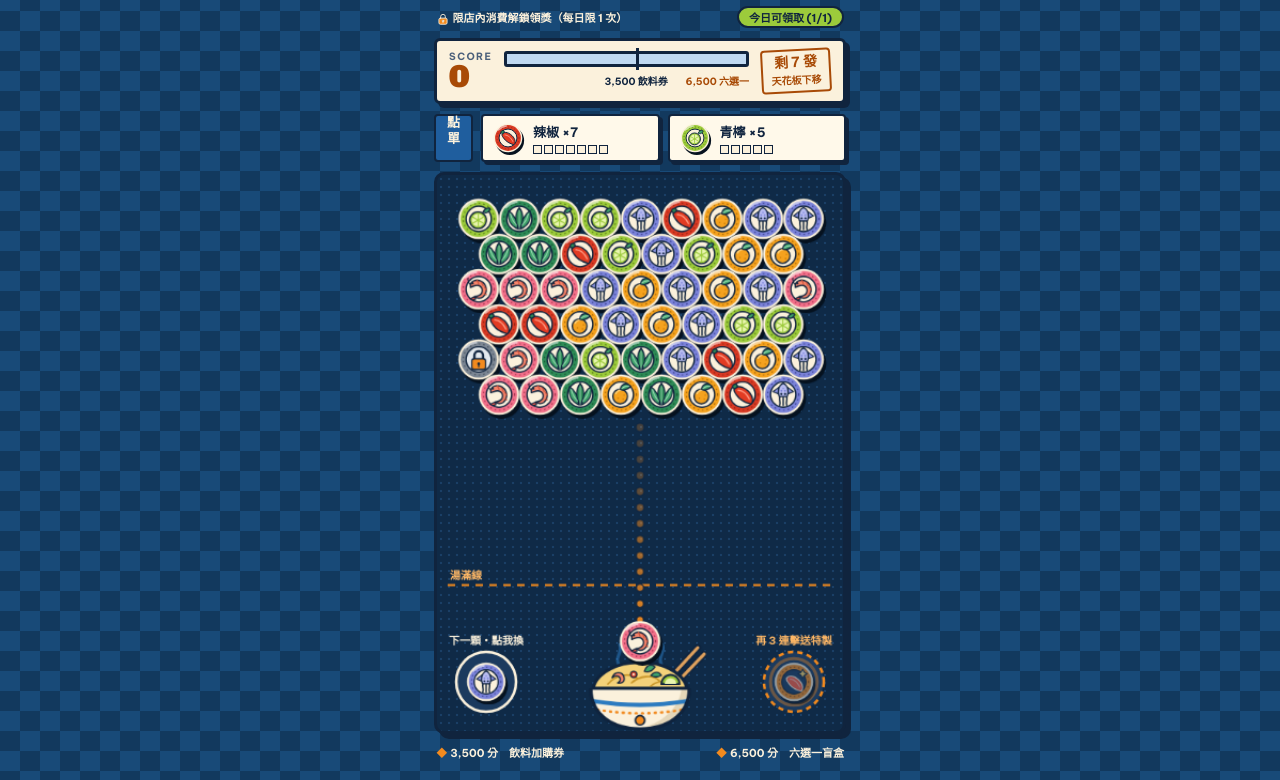
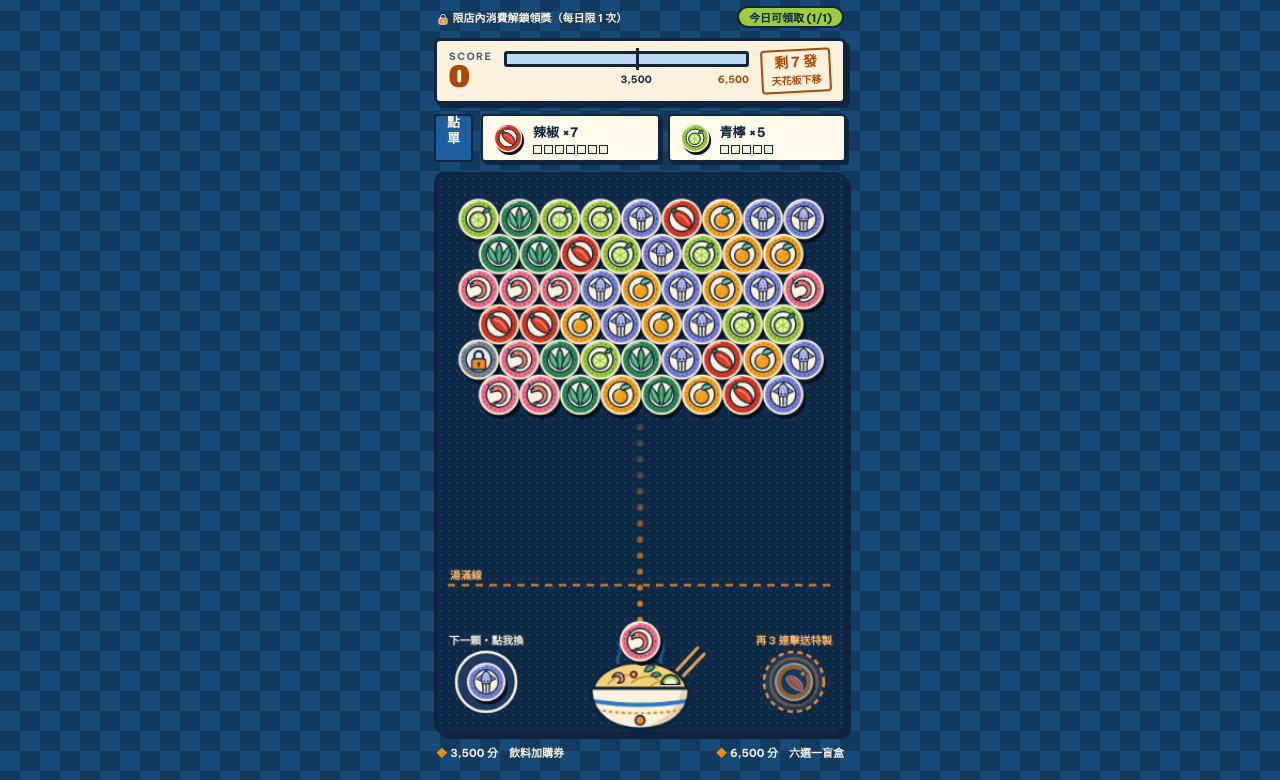
Before and after one commit to joyvntw-commits/yuelai-game, a plain HTML site: page index.html in a window 1280 px wide. Shown: the part 109-889 px from the top of the page. Drawn offline with Linux system fonts and the light colour scheme; no server answers.

Commit message:
Update index.html

```diff
--- a/index.html
+++ b/index.html
@@ -416,8 +416,8 @@ function syncThresholdLabels() {
   document.getElementById('rulerMark').style.left = pct + '%';
   const l1 = document.getElementById('rulerL1');
   l1.style.left = pct + '%';
-  l1.innerText = CFG.CONSOLATION_SCORE.toLocaleString('en-US') + ' 飲料券';
-  document.getElementById('rulerL2').innerText = CFG.TARGET_SCORE.toLocaleString('en-US') + ' 六選一';
+  l1.innerText = CFG.CONSOLATION_SCORE.toLocaleString('en-US') ;
+  document.getElementById('rulerL2').innerText = CFG.TARGET_SCORE.toLocaleString('en-US') ;
   document.getElementById('claimScoreLabel').innerText = CFG.CONSOLATION_SCORE.toLocaleString('en-US');
   document.getElementById('confirmTargetText').innerText = CFG.TARGET_SCORE.toLocaleString('en-US');
   document.getElementById('footL1').innerText = CFG.CONSOLATION_SCORE.toLocaleString('en-US');
```
